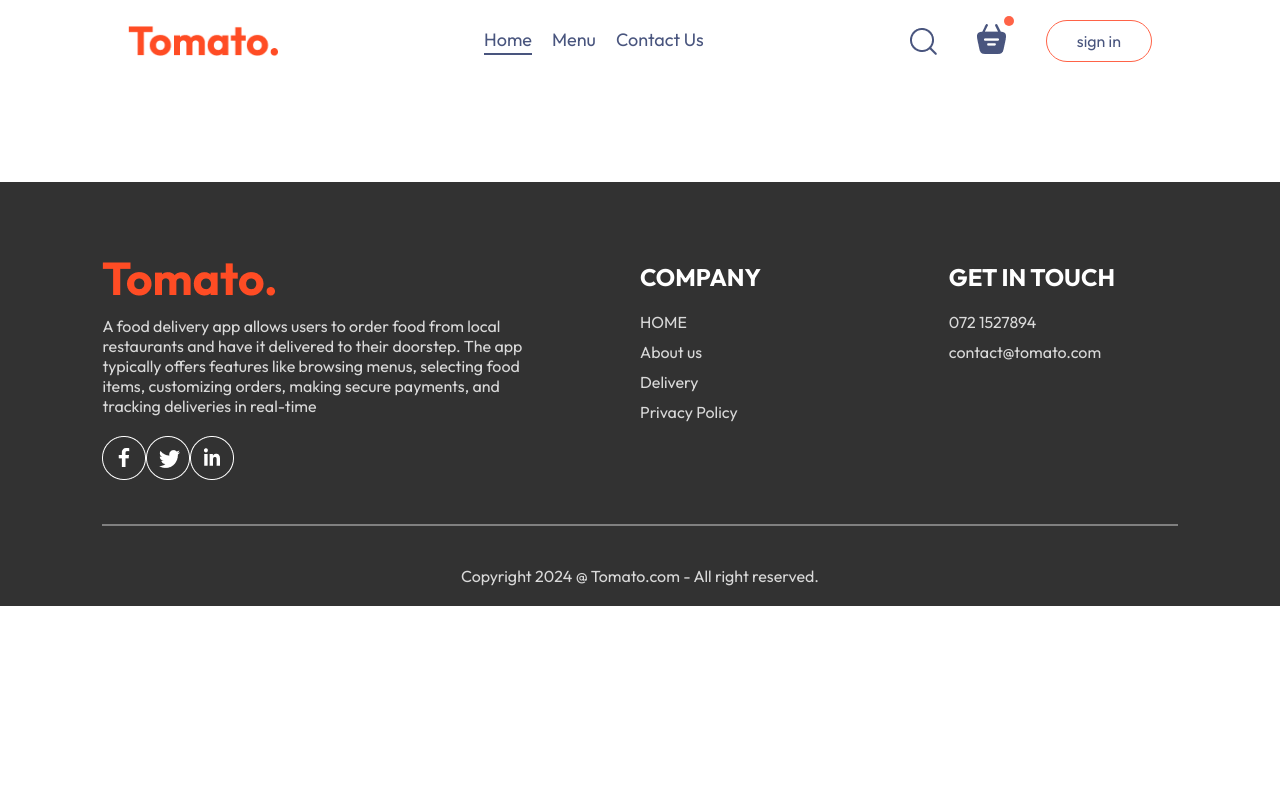
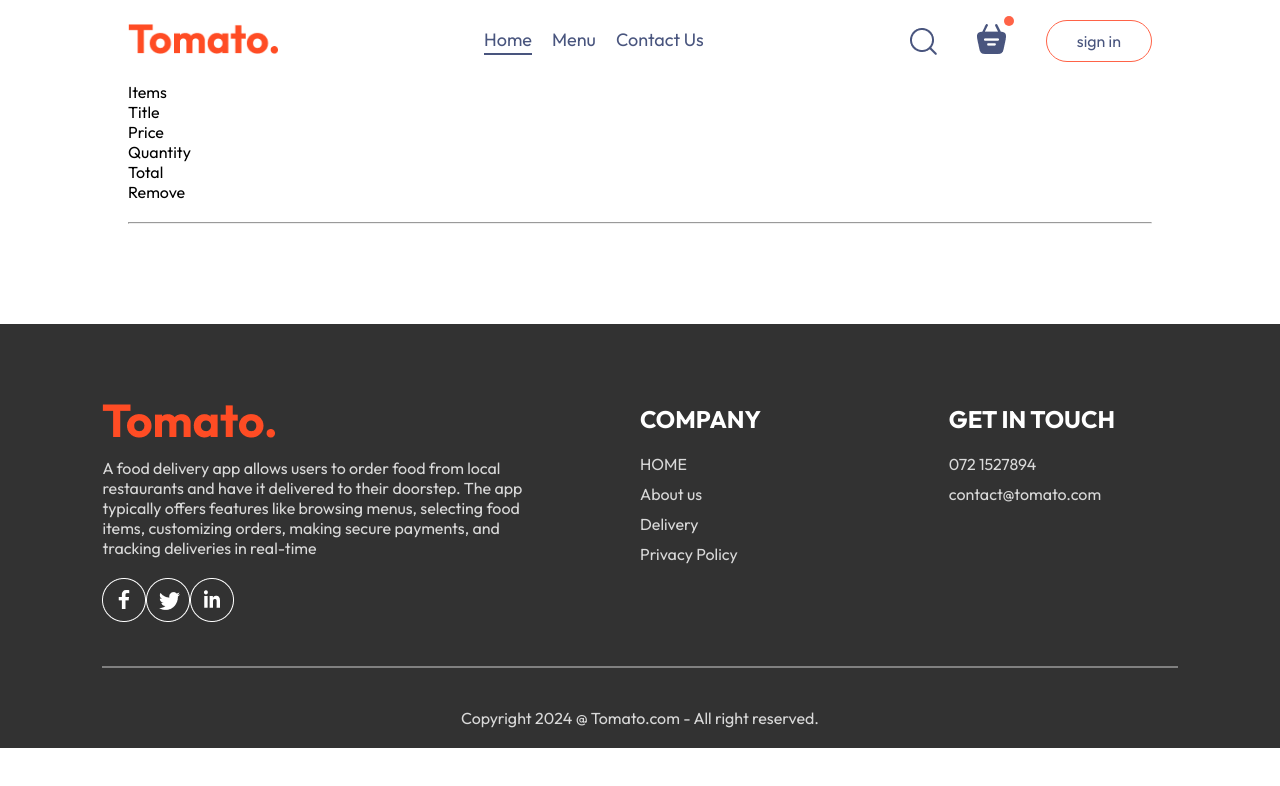
Before and after one commit to ShaniGamage/FoodDelivery, a React (Create React App) app in the folder food_delivery/: page /cart in a window 1280 px wide. Shown: the top 786 px of the page. Built offline with nearby package versions, Linux system fonts and the light colour scheme.

Commit message:
create cart

```diff
--- a/food_delivery/src/components/Navbar/Navbar.jsx
+++ b/food_delivery/src/components/Navbar/Navbar.jsx
@@ -9,7 +9,7 @@
 
   return (
     <div className='navbar'>
-        <img src={assets.logo} alt='logo' className='logo'></img>
+        <Link to='/'><img src={assets.logo} alt='logo' className='logo'></img></Link>
         <ul className='navbar-menu'>
             <Link to="/" onClick={()=>setMenu("home")} className={menu==="home"? "active":" "}>Home</Link>
             <a href="#explore-menu" onClick={()=>setMenu("menu")} className={menu==="menu"? "active":" "}>Menu</a>
@@ -20,7 +20,7 @@
         <div className='navbar-right'>
             <img src={assets.search_icon} alt='search-icon'></img>
             <div className='navbar-search-icon'>
-                <img src={assets.basket_icon} alt=''></img>
+                <Link to='/cart'><img src={assets.basket_icon} alt=''></img></Link>
                 <div className='dot'></div>
             </div>
             <button onClick={()=>setShowLogin(true)}>sign in</button>
--- a/food_delivery/src/pages/Cart/Cart.jsx
+++ b/food_delivery/src/pages/Cart/Cart.jsx
@@ -1,9 +1,42 @@
-import React from 'react'
+import React, { useContext } from 'react'
 import './cart.css'
+import { StoreContext } from '../../Context/StoreContext'
 
 const Cart = () => {
+
+
+  const{cartItems,food_list,removeFromCart} = useContext(StoreContext);
+
   return (
-    <div>
+    <div className='cart'>
+      <div className='cart-items'>
+        <div className='cart-items-title'>
+          <p>Items</p>
+          <p>Title</p>
+          <p>Price</p>
+          <p>Quantity</p>
+          <p>Total</p>
+          <p>Remove</p>
+        </div>
+        <br/>
+        <hr/>
+        {food_list.map((item,index)=>{
+          //if cartItems contains one product
+          if(cartItems[item.id ]>0){
+            return(
+              <div className='cart-items-title cart-items-item'>
+                <img src={item.image} alt=''></img>
+                <p>{item.name}</p>
+                <p>{item.price}</p>
+                <p>{cartItems[item.id]}</p>
+                <p>{item.price*cartItems[item.id]}</p>
+                <p>x</p>
+
+              </div>
+            )
+          }
+        })}
+      </div>
 
     </div>
   )
```
